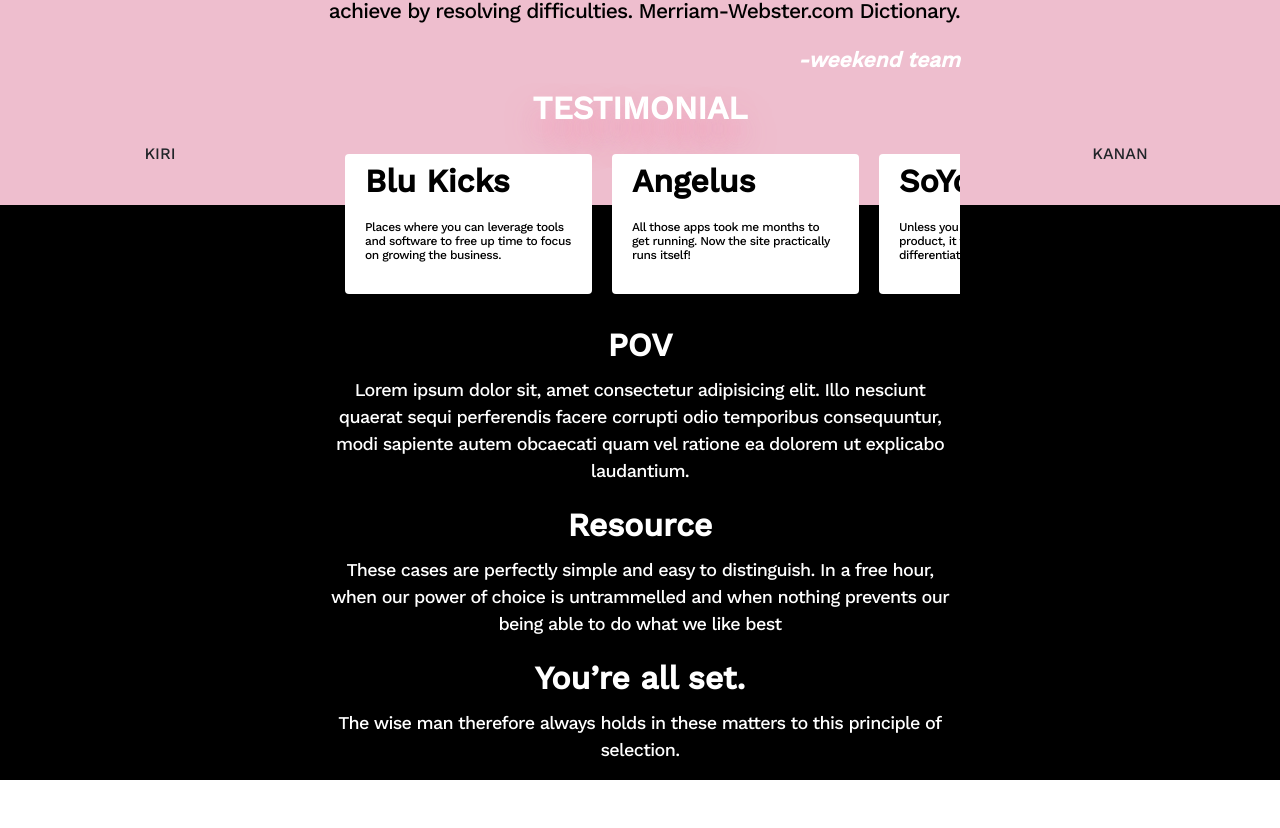
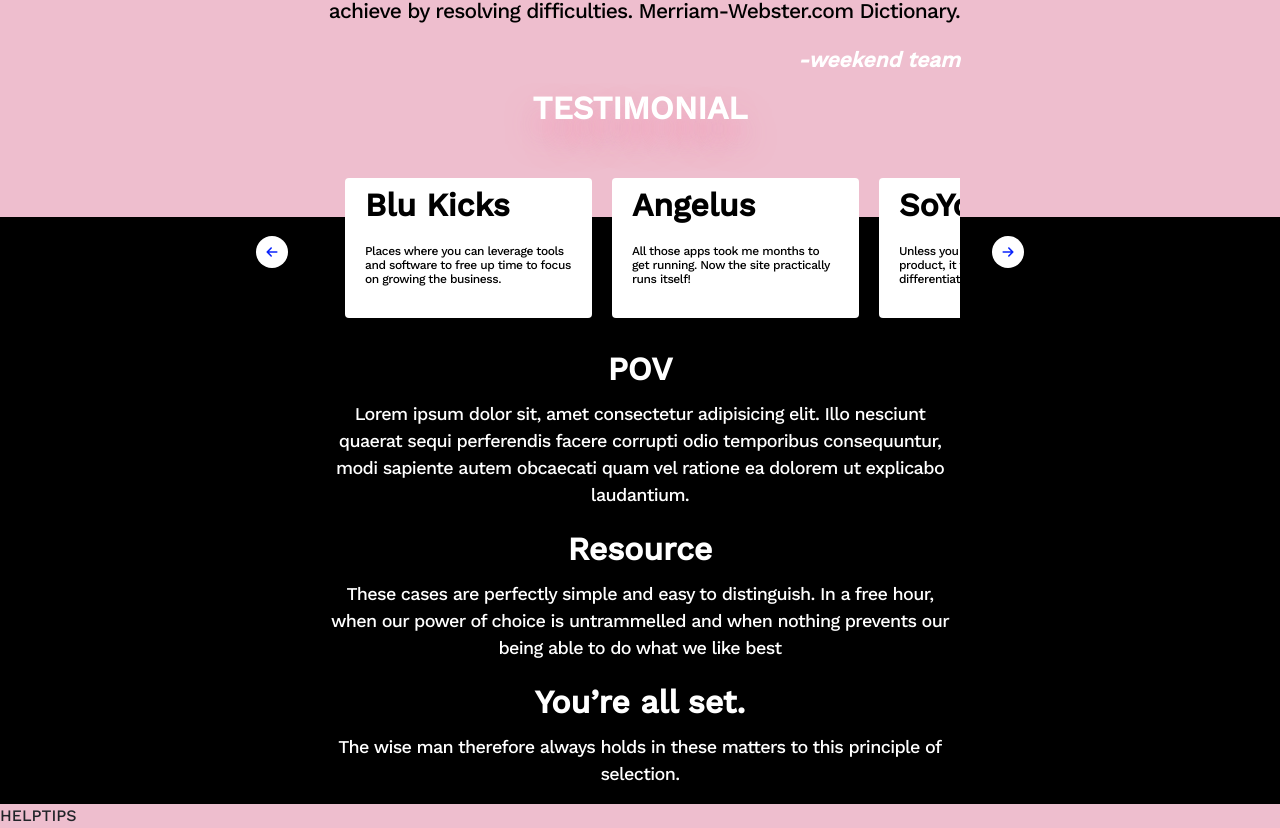
Before and after one commit to abamakbar07/weekend, a React (Create React App) app: page / in a window 1280 px wide. Shown: the part 959-1787 px from the top of the page. Before the commit the page ends 1739 px from the top, so only its background shows below. Built offline with nearby package versions, Linux system fonts and the light colour scheme.

Commit message:
restyle Testimonial: add arrow button

```diff
--- a/src/App.js
+++ b/src/App.js
@@ -6,6 +6,7 @@ import Submain from './pages/Submain';
 import Main from './pages/Main';
 import Testimonial from './pages/Testimonial';
 import Definition from './pages/Definition';
+import Helptips from './pages/Helptips';
 
 
 function App() {
@@ -44,6 +45,7 @@ function App() {
         title="You’re all set."
         content="The wise man therefore always holds in these matters to this principle of selection."
       />
+      <Helptips />
       {/* <Footer /> */}
     </div>
   );
--- /dev/null
+++ b/src/pages/Helptips.jsx
@@ -0,0 +1,12 @@
+import React from 'react'
+import "../styles/helptips.css"
+
+const Helptips = () => {
+   return (
+      <div className="Helptips">
+         HELPTIPS
+      </div>
+   )
+}
+
+export default Helptips
--- a/src/pages/Testimonial.jsx
+++ b/src/pages/Testimonial.jsx
@@ -1,26 +1,56 @@
-import React from 'react'
-import { Card, Col, Container, Row } from 'react-bootstrap';
+import React, { useState } from 'react'
+import { Card, Col, Container } from 'react-bootstrap';
 import "../styles/testimonial.css"
+import arrowButton from '../assets/oval-icon.svg'
 
 const Testimonial = (props) => {
    const testimonial = props.content
+   const [scroll, setScroll] = useState({
+      left: "Active",
+      right: "Active",
+   })
+
+   const scrollEvent = (e) => {
+      if (e.target.scrollLeft == 0) {
+         setScroll({
+           left: "Deactive",
+           right: "Active",
+         });
+      } else if (e.target.scrollLeft >= 125 ) {
+         setScroll({
+           left: "Active",
+           right: "Deactive",
+         });
+      } else {
+         setScroll({
+           left: "Active",
+           right: "Active",
+         });
+      }
+   }
 
    const scrollLeft = () => {
-      document.getElementById("Container").scrollLeft += 300;
+      document.getElementById("Container").scrollLeft -= 125;
    }
 
    const scrollRight = () => {
-      document.getElementById("Container").scrollLeft -= 300;
+      document.getElementById("Container").scrollLeft += 125;
    }
-
 
    return (
      <div className="Testimonial text-center">
        <div className="Title">{props.title}</div>
-       <div className="Content">
+       <div className="Content text-white">
          <Container fluid className="d-flex p-0">
-           <Col onClick={scrollLeft}>KIRI</Col>
-           <Col md={6} id="Container" className="d-flex overflow-auto">
+           <Col className="Button ButtonLeft" onClick={scrollLeft}>
+             <img className={scroll.left} src={arrowButton} />
+           </Col>
+           <Col
+             md={6}
+             id="Container"
+             onScroll={scrollEvent}
+             className="d-flex Container"
+           >
              {testimonial.map((listTestimonial) => (
                <Card className="bg-white border-0 pb-5">
                  <Card.Body className="text-left pt-2">
@@ -34,7 +64,9 @@ const Testimonial = (props) => {
                </Card>
              ))}
            </Col>
-           <Col onClick={scrollRight}>KANAN</Col>
+           <Col className="Button ButtonRight" onClick={scrollRight}>
+             <img className={scroll.right} src={arrowButton} />
+           </Col>
          </Container>
        </div>
      </div>
--- a/src/styles/testimonial.css
+++ b/src/styles/testimonial.css
@@ -14,6 +14,27 @@
    text-align: center;
    color: #fff;
    margin: auto;
+}
+
+.Content .Container {
+   overflow-x: hidden;
+}
+
+.Button .Deactive {
+   opacity: .3;
+}
+
+.Content .ButtonLeft img {
+   position: absolute;
+   top: 50%;
+   right: 10%;
+   transform: rotate(180deg);
+}
+
+.Content .ButtonRight img {
+   position: absolute;
+   top: 50%;
+   left: 10%;
 }
 
 .Content .card {
@@ -46,4 +67,7 @@
 }
 
 @media only screen and (max-width: 600px) {
+   .Content .Button {
+      display: none;
+   }
 }
```
Also changed, not shown: src/assets/oval-icon.svg (added), src/styles/helptips.css (added).
